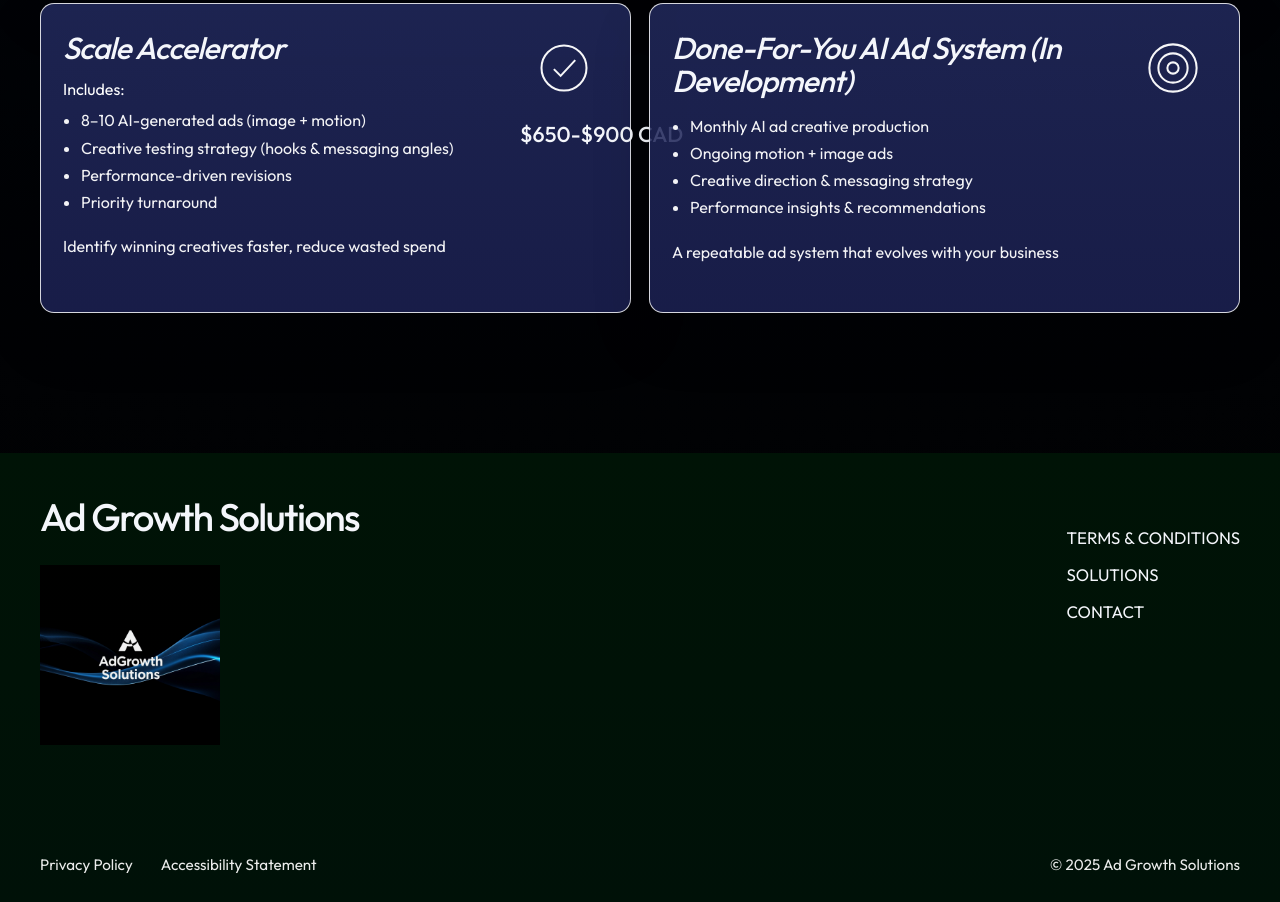
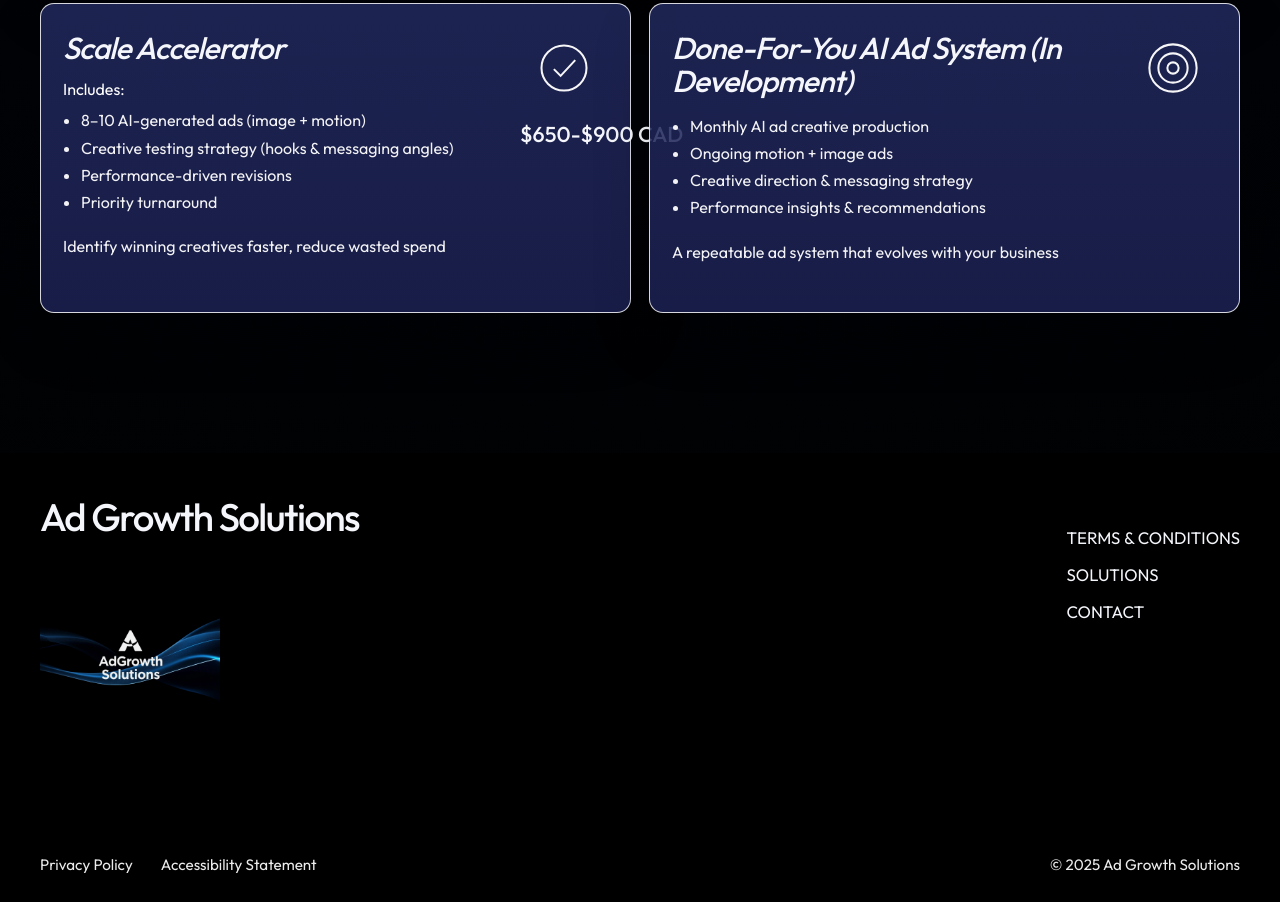
Before and after one commit to justinau2314/adgrowth-solutions-site, a plain HTML site: page index.html in a window 1280 px wide. Shown: the part 2684-3586 px from the top of the page. Drawn offline with Linux system fonts and the light colour scheme.

Commit message:
Change footer background to solid black

```diff
--- a/index.html
+++ b/index.html
@@ -359,7 +359,7 @@
 
     .site-footer {
       margin-top: 48px;
-      background: linear-gradient(180deg, #001306, #001108);
+      background: #000;
       padding: 40px 0 28px;
     }
 
```
